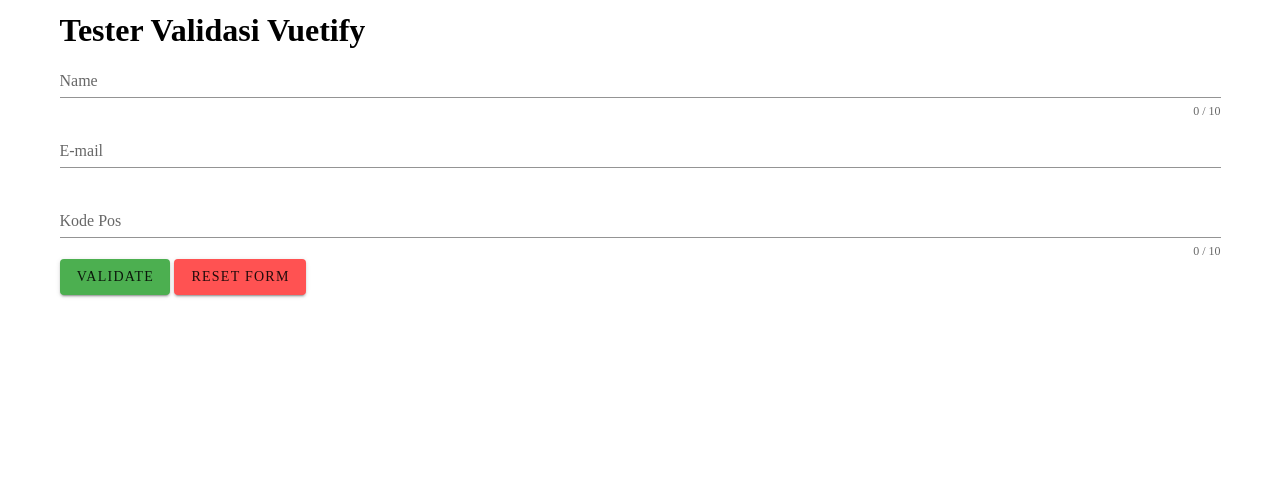
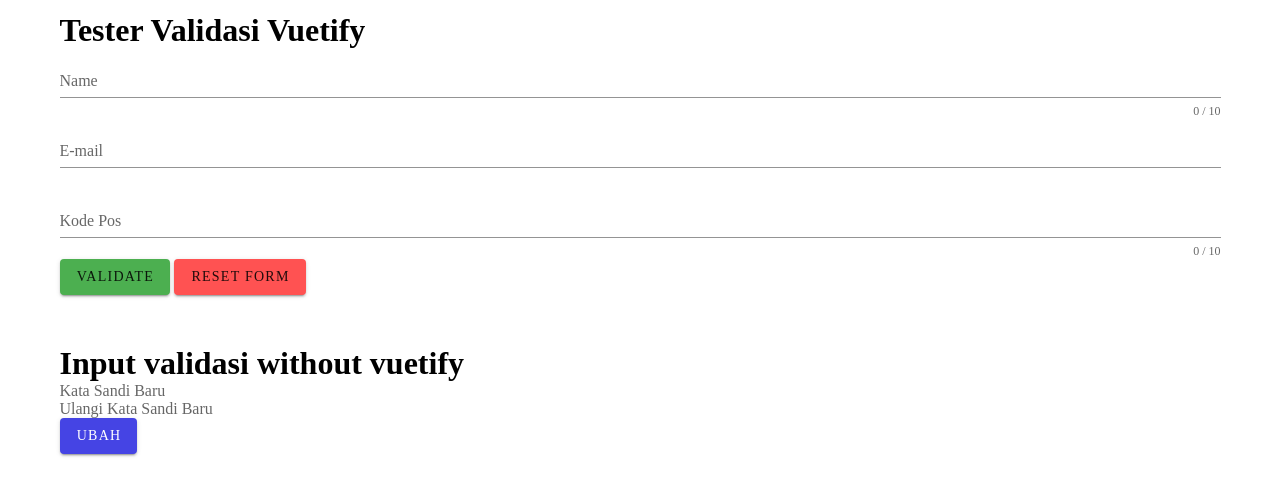
Before and after one commit to AkbarZul/Vuetify, a Vue app: page / in a window 1280 px wide. Shown: the top 496 px of the page. Built offline with nearby package versions, Linux system fonts and the light colour scheme.

Commit message:
fix validate without vuetify

```diff
--- a/src/App.vue
+++ b/src/App.vue
@@ -22,12 +22,11 @@
       <v-text-field
         v-model="kode"
         :counter="10"
-        :rules="[v => !!v || 'Item is required']"
+        :rules="[(v) => !!v || 'Item is required']"
         type="number"
         label="Kode Pos"
         required
       ></v-text-field>
-
 
       <v-btn color="#4CAF50" class="send" @click="validate">
         Validate
@@ -37,8 +36,40 @@
         Reset Form
       </v-btn>
     </v-form>
-    <modal ref="modalName">
-    </modal>
+    <modal ref="modalName"> </modal>
+
+    <h1 class="form2">
+      Input validasi without vuetify
+    </h1>
+
+    <div class="height-input">
+      <v-label>Kata Sandi Baru</v-label>
+      <input
+        name="sandi-baru"
+        type="password"
+        class="custom-input bpom-mb-input"
+        v-model="sandiBaru"
+      />
+      <div v-if="errSandiBaru != null" class="error-message mt-minus-10">
+        {{ errSandiBaru }}
+      </div>
+    </div>
+
+    <div class="height-input">
+      <v-label>Ulangi Kata Sandi Baru</v-label>
+      <input
+        name="ulangi-sandi-baru"
+        type="password"
+        class="custom-input bpom-mb-input"
+        v-model="ulangiSandiBaru"
+      />
+      <div v-if="errUlangiSandiBaru != null" class="error-message mt-minus-10">
+        {{ errUlangiSandiBaru }}
+      </div>
+    </div>
+    <v-btn color="#4544e4" @click="changePassword()" dark class="btn-form">
+      Ubah
+    </v-btn>
   </v-container>
 </template>
 
@@ -65,19 +96,62 @@
     ],
 
     kode: "",
+
+    // without vuetify
+    sandiBaru: "",
+    errSandiBaru: "",
+    ulangiSandiBaru: "",
+    errUlangiSandiBaru: "",
   }),
 
   methods: {
     validate() {
       var vm = this;
-      if(!this.$refs.form.validate()) {
+      if (!this.$refs.form.validate()) {
         this.$refs.modalName.openModal();
-        return
+        return;
       }
 
       console.log("name", vm.name);
       console.log("email", vm.email);
       console.log("kode", vm.kode);
+    },
+
+    validation() {
+      var vm = this;
+
+      if (vm.sandiBaru == "") {
+        vm.errSandiBaru = "Kata sandi tidak boleh kosong";
+        // this.$refs.modalName.openModal();
+      } else {
+        vm.errSandiBaru = "";
+      }
+
+      if (vm.ulangiSandiBaru == "") {
+        vm.errUlangiSandiBaru = "ulangi kata sandi tidak boleh kosong";
+        // this.$refs.modalName.openModal();
+      } else {
+        vm.errUlangiSandiBaru = "";
+      }
+
+      if(vm.sandiBaru != "" && vm.ulangiSandiBaru != "") {
+        return true
+      } else {
+        return false
+      }
+    },
+
+    changePassword() {
+      var vm = this;
+      if (vm.validation() == false) {
+        alert("tidak boleh kosong")
+        // this.$refs.modalName.openModal();
+        return
+      }
+        console.log("passwordasu", vm.sandiBaru);
+        console.log("ulang passsasas", vm.ulangiSandiBaru);
+        alert("berhasil submit")
+
     },
     reset() {
       this.$refs.form.reset();
@@ -89,4 +163,8 @@
 .send {
   margin-right: 4px;
 }
+
+.form2 {
+  margin-top: 50px;
+}
 </style>
```
